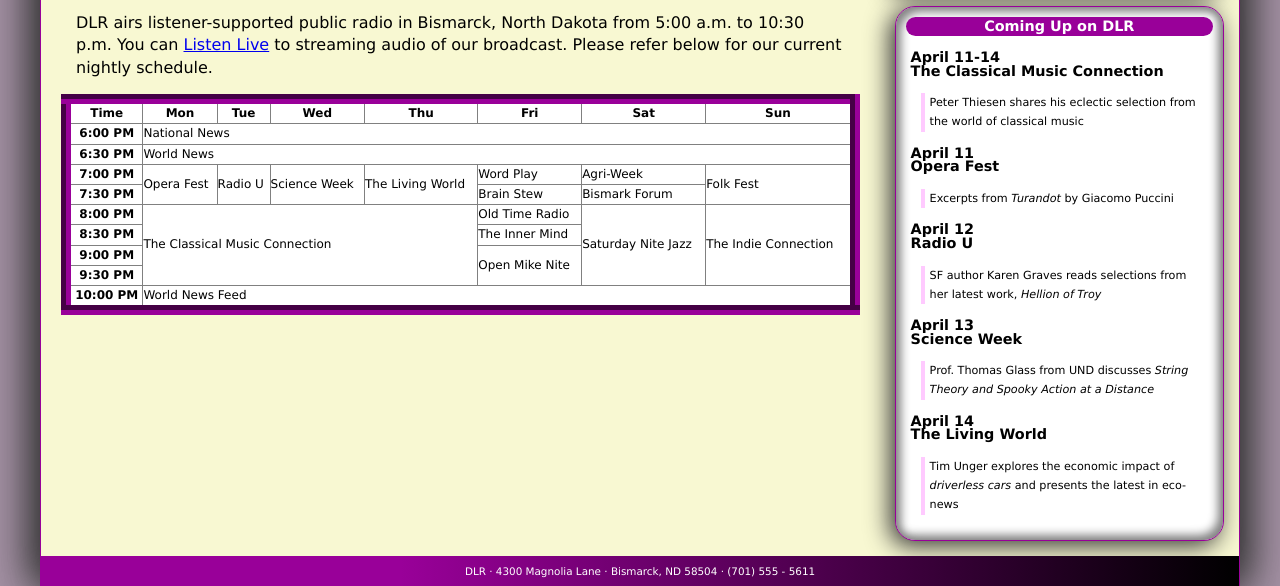
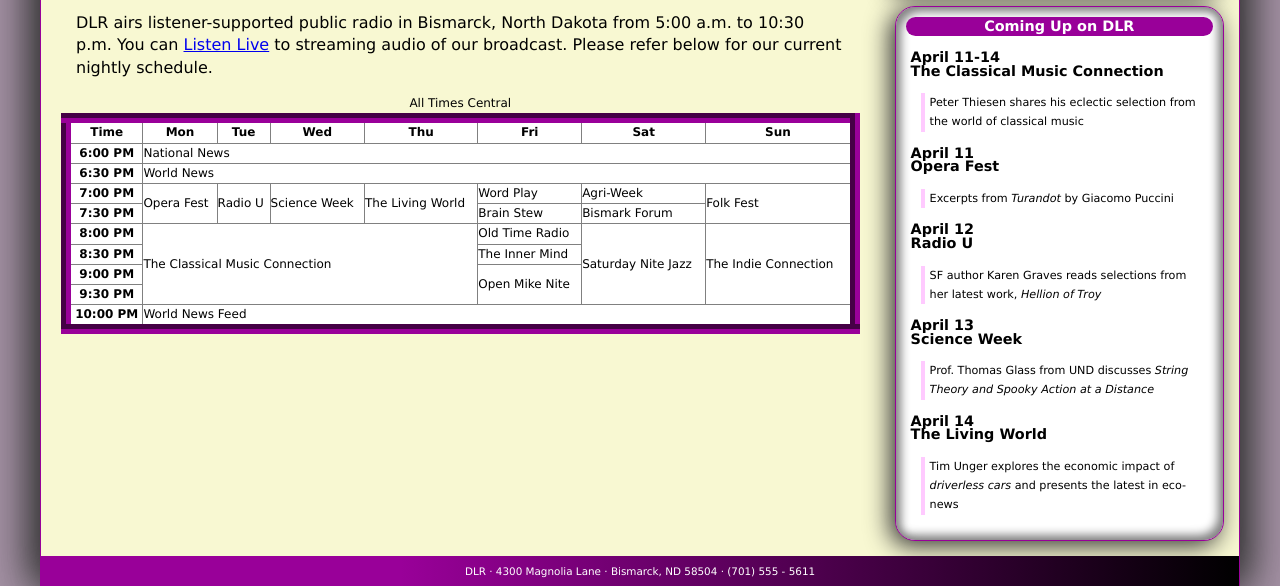
Before and after one commit to seaver-william4/WebsiteDesignCSC230Assignments, a plain HTML site: page assn09/Tutorial6/dlr_evenings.html in a window 1280 px wide. Shown: the part 214-800 px from the top of the page. Drawn offline with Linux system fonts and the light colour scheme.

Commit message:
Table caption

```diff
--- a/assn09/Tutorial6/dlr_evenings.html
+++ b/assn09/Tutorial6/dlr_evenings.html
@@ -52,6 +52,7 @@
             nightly schedule.</p>
 
          <table class="schedule">
+            <caption>All Times Central</caption>
             <tr>
                <th>Time</th>
                <th>Mon</th>
```
